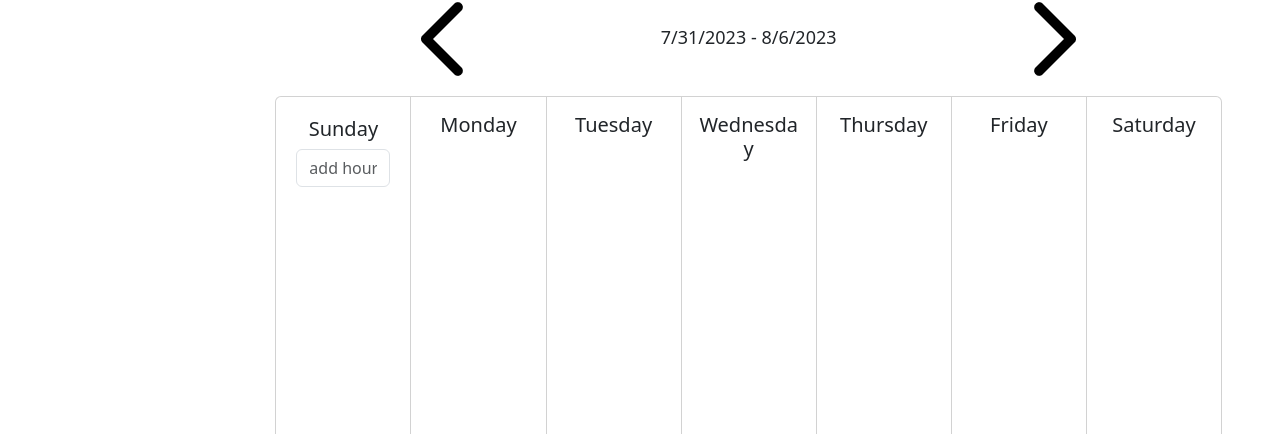
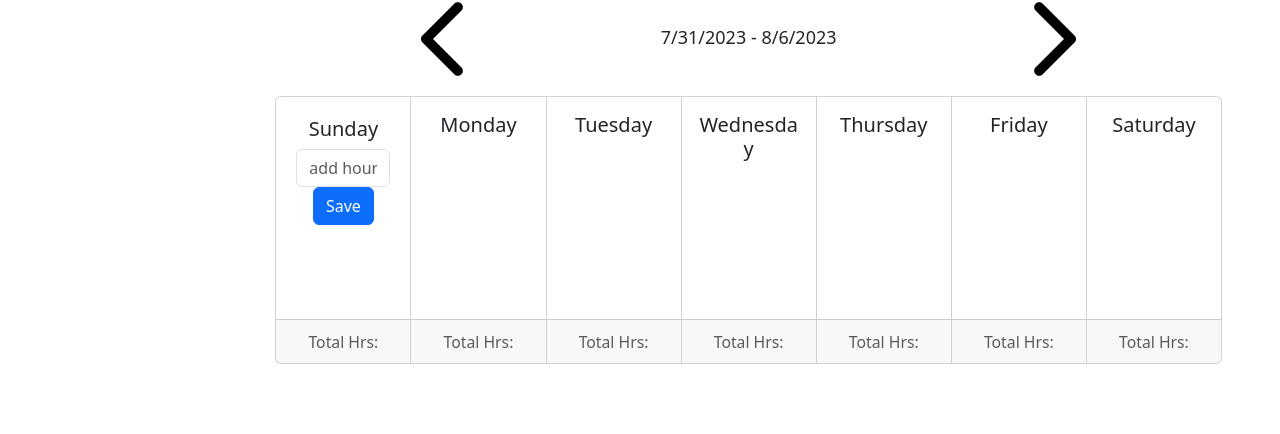
Before and after one commit to Paulke2/AFPproject, a React (Create React App) app in the folder Client/: page /Calendar in a window 1280 px wide. Shown: the part 114-548 px from the top of the page. Built offline with nearby package versions, Linux system fonts and the light colour scheme; no server answers.

Commit message:
adding changes

```diff
--- a/Client/src/Components/WeekLayout.js
+++ b/Client/src/Components/WeekLayout.js
@@ -1,5 +1,5 @@
 import Card from "react-bootstrap/Card";
-import { Form } from "react-bootstrap";
+import { Button, Form } from "react-bootstrap";
 import CardGroup from "react-bootstrap/CardGroup";
 import { useCallback, useEffect,useState } from "react";
 
@@ -12,8 +12,8 @@ const WeekLayout = (props) => {
   const [error, setError] = useState(null);
   const [MondayString, setMondayString]=useState("");
   const [oldTimeCard, setOldTimeCard] = useState(props.currentTimeCard ?? {});
-  const handleSave = useCallback(async () => {
-
+  const handleSave = async (event) => {
+    event.preventDefault();
     if(
       !props.currentTimeCard ||
       oldTimeCard.startOfWeek !== props.currentTimeCard.startOfWeek
@@ -47,13 +47,19 @@ const WeekLayout = (props) => {
 
     }
     const updatedTimeCards = [...props.currentEmployee.timeCards, timeCard ]
-    const employee = { ...props.currentEmployee , timeCards:updatedTimeCards};
-    const employeesResponse = await fetch("/employees/"+props.currentEmployee._id, {
+    const employee = { timeCards:updatedTimeCards};
+    console.log("new employee cards:");
+    console.log(JSON.stringify(employee));
+    console.log(props.currentEmployee._id);
+
+    const employeesResponse = await fetch(`/employees/${props.currentEmployee._id}`, {
       method: "PATCH",
       body: JSON.stringify(employee),
       headers: { "Content-Type": "application/json" },
     });
+    console.log("before");
     const EmployeeJson = await employeesResponse.json();
+    console.log("after");
     if(!employeesResponse.ok){
         setError(EmployeeJson.error);
     }
@@ -62,41 +68,13 @@ const WeekLayout = (props) => {
       console.log("employee time card updated",EmployeeJson);
     }
 }else{
-    //patch request for the time card of oldTimeCard.id
-    // const timeCard = {
-    //   "startOfWeek": props.currentTimeCard.startOfWeek,
-    //   "Sunday": props.currentTimeCard.Sunday,
-    //   "Monday": props.currentTimeCard.Monday,
-    //   "Tuesday": props.currentTimeCard.Tuesday,
-    //   "Wednesday": props.currentTimeCard.Wednesday,
-    //   "Thursday": props.currentTimeCard.Thursday,
-    //   "Friday": props.currentTimeCard.Friday,
-    //   "Saturday": props.currentTimeCard.Saturday,
-    //   "employeeName":props.currentTimeCard.employeeName,
-    //   "totalHours": props.currentTimeCard.totalHours
-    // };
-    // const response = await fetch(`/timeCards/${props.currentTimeCard._id}`, {
-    //   method: "PATCH",
-    //   body: JSON.stringify(timeCard),
-    //   headers: { "Content-Type": "application/json" },
-    // });
-
-    // if (!response.ok) {
-    //   const errorData = await response.json(); // Try to parse error response if available
-    //   const errorMessage = errorData?.error || "Unknown error";
-    //   setError(errorMessage);
-    // } else {
-    //   setError(null);
-    //   console.log("Card updated");
-    //   props.setCurrentTimeCard(timeCard);
-    // }
-}}, [props.currentEmployee, startOfWeek]);
+}}
   return (
     <>
       {" "}
-      <CardGroup style={{ padding: "20px" }}>
+      <CardGroup style={{ padding: "20px" , minHeight: "100%"}}>
         <Card>
-          <Card.Body style={{ minHeight: "500px", padding: "20px" }}>
+          <Card.Body style={{ padding: "20px" }}>
             <Card.Title>Sunday</Card.Title>
             <Form.Group controlId="editName">
                     <Form.Control
@@ -104,11 +82,12 @@ const WeekLayout = (props) => {
                         value={MondayString}
                         placeholder="add hours"
                         onChange={(event) => {
-                            setMondayString(event.target.value);
-                            handleSave();
+                            setMondayString(event.target.value)
                         }}
                     />
-
+                   <Button variant="primary" onClick={handleSave}>
+            Save
+          </Button>
                 </Form.Group>
           </Card.Body>
           <Card.Footer>
--- a/Client/src/pages/Calendar.js
+++ b/Client/src/pages/Calendar.js
@@ -34,6 +34,7 @@ const Calendar = () => {
 
   const [dateToCheck, setDateToCheck] = useState(moment().format("L"));
   useEffect(() => {
+    console.log("ineffect");
     if (currentEmployee !==null && currentEmployee.timeCards) {
       for (let i = 0; i < currentEmployee.timeCards.length; i++) {
         const timeCard = currentEmployee.timeCards[i];
```
